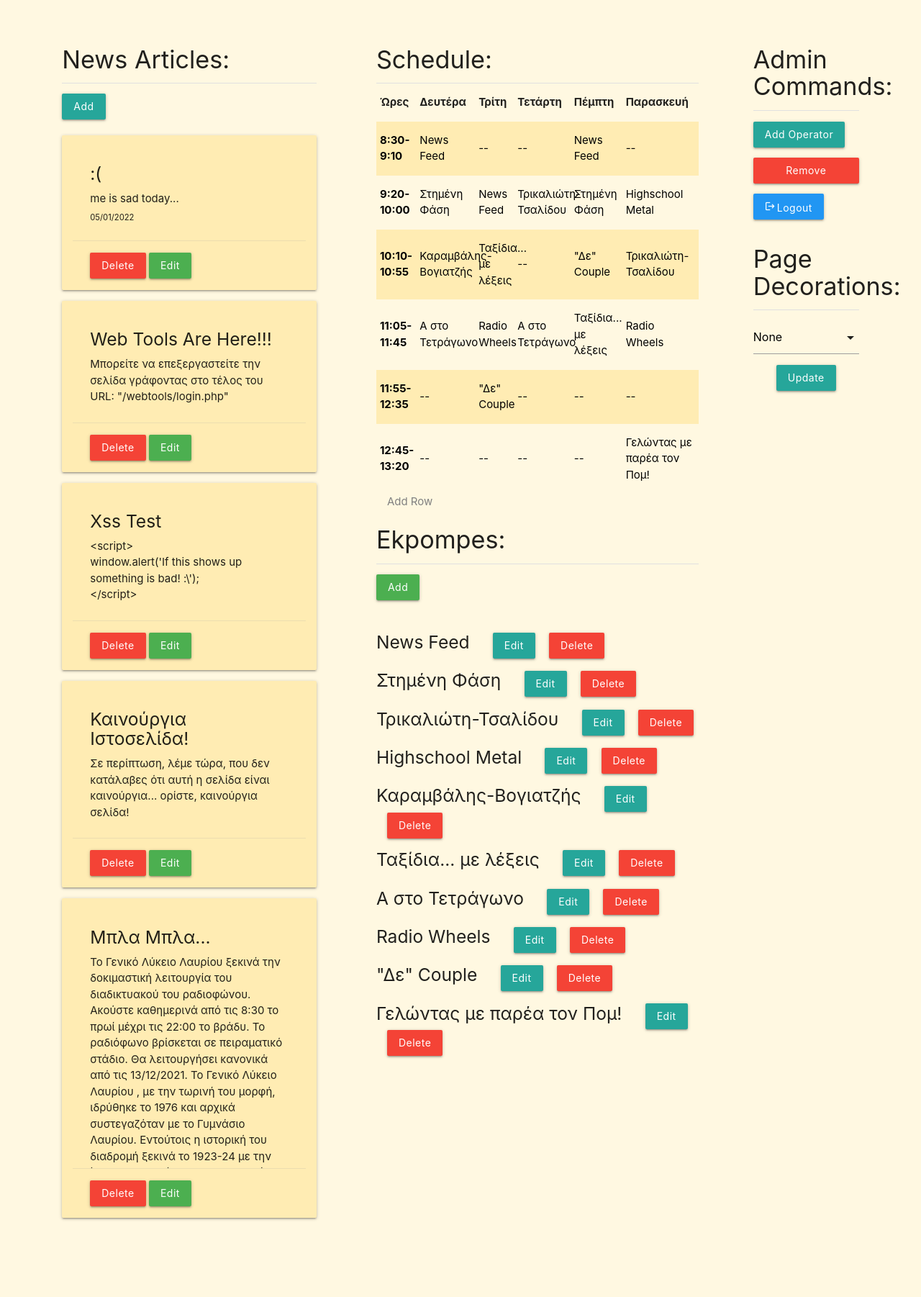
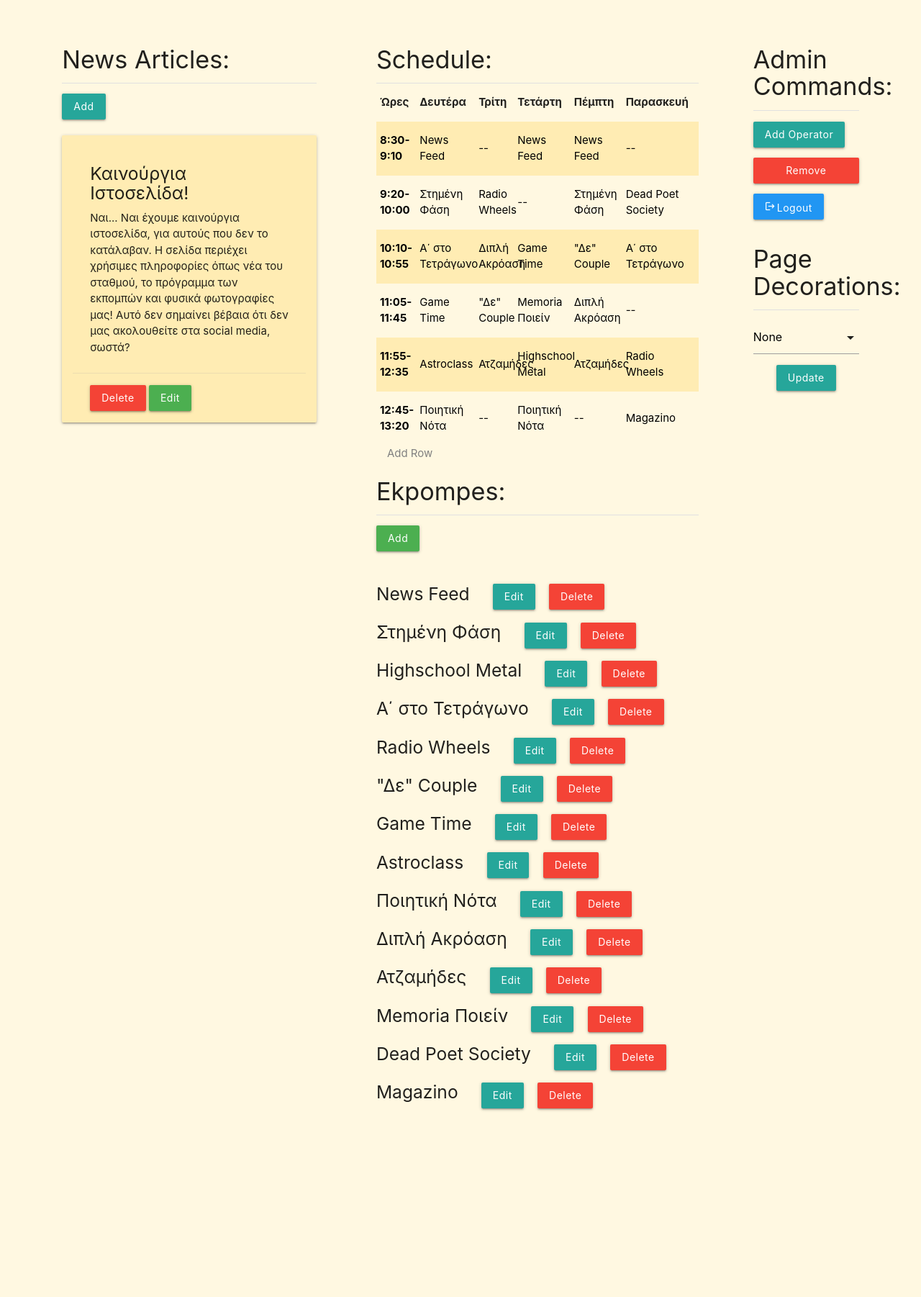
Before and after one commit to BelesisGia/LavrioHighschoolRadio, a PHP site: page /webtools/tools.php in a window 1280 px wide. Shown: the part 201-2003 px from the top of the page at 72% size. After the commit the page ends 1744 px from the top, so only its background shows below. Run offline with PHP 8.4, Linux system fonts and the light colour scheme; the visitor is signed in with stand-in values (Sample User, id 1).

Commit message:
Pre-Release Update 3
- Changed how webtools display user entered text, now it should escape characters correctly
- Deleted old_index.html
- Added Placeholder Images (with catz of course!)

```diff
--- a/api/ekpompes.json
+++ b/api/ekpompes.json
@@ -1,12 +1,16 @@
 {
-    "News Feed": "Ειδήσεις... τι άλλο περίμενες;",
+    "News Feed": "Ξεκινήστε το πρωί σας ακούγοντας επίκαιρες ενημερώσεις. Με άλλα λόγια ειδήσεις... τι άλλο περιμένατε;",
     "Στημένη Φάση": "Αθλητικά",
-    "Τρικαλιώτη-Τσαλίδου": "",
     "Highschool Metal": "Ροκ και Μέταλ μουσική με τον κ. Αντώνη Τσιγώνια",
-    "Καραμβάλης-Βογιατζής": "",
-    "Ταξίδια... με λέξεις": "Ακούστε μοναδικά λογοτεχνικά κείμενα με την κ. Νίνα Γαλιώτου",
-    "Α στο Τετράγωνο": "Α΄ στο square. Γνωστοί και ως Α΄ στο τετράδιο κατά τα φαινόμενα.",
+    "Α΄ στο Τετράγωνο": "Γνωστοί και ως Α΄ στο Τετράδιο ή Α΄ στο square κατά τα φαινόμενα.",
     "Radio Wheels": "Μηχανοκίνητος Αθλητισμός",
-    "\"Δε\" Couple": "Δε COUPLE... \"Δε\" το χάνετε!",
-    "Γελώντας με παρέα τον Πομ!": "Απίστευτο γέλιο για κάποιες ηλικίες! Διασκέδαση και γέλιο μέχρι τελικής πτώσης! Μην το χάσετε! Για Μεγάλους MONO."
+    "\"Δε\" Couple": "\"Δε\" COUPLE... \"Δε\" το χάνετε! Συντονιστείτε για τις συναρπαστικές συζητήσεις μεταξύ του Γιάννη Δελλή και του κ. Δεπάστα ενώ ταυτόχρονα απολαμβάνετε αγαπημένα μουσικά κομμάτια.",
+    "Game Time": "Η καλύτερη ενημέρωση στον χώρο του gaming.",
+    "Astroclass": "",
+    "Ποιητική Νότα": "",
+    "Διπλή Ακρόαση": "",
+    "Ατζαμήδες": "",
+    "Memoria Ποιείν": "",
+    "Dead Poet Society": "",
+    "Magazino": ""
 }
--- a/api/news.json
+++ b/api/news.json
@@ -1,23 +1,6 @@
 [
     {
-        "title": ":(",
-        "content": "me is sad today...",
-        "date": "05\/01\/2022"
-    },
-    {
-        "title": "Web Tools Are Here!!!",
-        "content": "Mπορείτε να επεξεργαστείτε την σελίδα γράφοντας στο τέλος του URL: \"\/webtools\/login.php\""
-    },
-    {
-        "title": "Xss Test",
-        "content": "<script>\r\nwindow.alert('If this shows up something is bad! :\\');\r\n<\/script>"
-    },
-    {
         "title": "Καινούργια Ιστοσελίδα!",
-        "content": "Σε περίπτωση, λέμε τώρα, που δεν κατάλαβες ότι αυτή η σελίδα είναι καινούργια... ορίστε, καινούργια σελίδα!"
-    },
-    {
-        "title": "Μπλα Μπλα...",
-        "content": "Το Γενικό Λύκειο Λαυρίου ξεκινά την δοκιμαστική λειτουργία του διαδικτυακού του ραδιοφώνου. Ακούστε καθημερινά από τις 8:30 το πρωί μέχρι τις 22:00 το βράδυ. Το ραδιόφωνο βρίσκεται σε πειραματικό στάδιο. Θα λειτουργήσει κανονικά από τις 13\/12\/2021. Το Γενικό Λύκειο Λαυρίου , με την τωρινή του μορφή, ιδρύθηκε το 1976 και αρχικά συστεγαζόταν με το Γυμνάσιο Λαυρίου. Εντούτοις η ιστορική του διαδρομή ξεκινά το 1923-24 με την ίδρυση στο Λαύριο του Πρακτικού Λυκείου Λαυρίου. Βρίσκεται στην οδό Α. Κορδέλα 4, μέσα στην πόλη του Λαυρίου και στεγάζεται σε ένα τριώροφο κτήριο που κατασκευάσθηκε το 1987, μέσα σε περιφραγμένο χώρο 12 στρεμμάτων."
+        "content": "Ναι... Ναι έχουμε καινούργια ιστοσελίδα, για αυτούς που δεν το κατάλαβαν. Η σελίδα περιέχει χρήσιμες πληροφορίες όπως νέα του σταθμού, το πρόγραμμα των εκπομπών και φυσικά φωτογραφίες μας! Αυτό δεν σημαίνει βέβαια ότι δεν μας ακολουθείτε στα social media, σωστά? "
     }
 ]
--- a/api/programma.json
+++ b/api/programma.json
@@ -11,40 +11,42 @@
         "Monday": [
             "News Feed",
             "Στημένη Φάση",
-            "Καραμβάλης-Βογιατζής",
-            "Α στο Τετράγωνο"
+            "Α΄ στο Τετράγωνο",
+            "Game Time",
+            "Astroclass",
+            "Ποιητική Νότα"
         ],
         "Tuesday": [
             "",
-            "News Feed",
-            "Ταξίδια... με λέξεις",
             "Radio Wheels",
+            "Διπλή Ακρόαση",
             "\"Δε\" Couple",
+            "Ατζαμήδες",
             ""
         ],
         "Wednesday": [
+            "News Feed",
             "",
-            "Τρικαλιώτη-Τσαλίδου",
-            "",
-            "Α στο Τετράγωνο",
-            "",
-            ""
+            "Game Time",
+            "Memoria Ποιείν",
+            "Highschool Metal",
+            "Ποιητική Νότα"
         ],
         "Thursday": [
             "News Feed",
             "Στημένη Φάση",
             "\"Δε\" Couple",
-            "Ταξίδια... με λέξεις",
-            "",
+            "Διπλή Ακρόαση",
+            "Ατζαμήδες",
             ""
         ],
         "Friday": [
             "",
-            "Highschool Metal",
-            "Τρικαλιώτη-Τσαλίδου",
+            "Dead Poet Society",
+            "Α΄ στο Τετράγωνο",
+            "",
             "Radio Wheels",
-            "",
-            "Γελώντας με παρέα τον Πομ!"
+            "Magazino"
         ]
     }
 }
--- /dev/null
+++ b/utils.php
@@ -0,0 +1,7 @@
+<?php
+
+	function toJS($value)
+	{
+		echo '\''.addslashes(htmlspecialchars($value)).'\'';
+	}
+?>
--- a/webtools/tools.php
+++ b/webtools/tools.php
@@ -4,6 +4,7 @@
 		header('Location: login.php');
 	}
 
+	include('../utils.php');
 	include('actions.php');
 
 	//Action DeleteArticle
@@ -334,20 +335,20 @@
 									$ekpompi = ((array)$mera)[$index];
 									if (empty($ekpompi)){ ?>
 										<td>
-											<a class='modal-trigger' href='#editSchedule' onclick="EditScheduleModal(<?php echo '\''.htmlspecialchars($key).'\'' ?>,<?php echo $index ?>)">--
+											<a class='modal-trigger' href='#editSchedule' onclick="EditScheduleModal(<?php toJS($key); ?>,<?php echo $index ?>)">--
 											</a>
 										</td>
 									<?php }
 									else{ ?>
 										<td>
-											<a class='modal-trigger' href='#editSchedule' onclick="EditScheduleModal(<?php echo '\''.htmlspecialchars($key).'\'' ?>,<?php echo $index ?>)"><?php echo htmlspecialchars($ekpompi) ?>
+											<a class='modal-trigger' href='#editSchedule' onclick="EditScheduleModal(<?php toJS($key); ?>,<?php echo $index ?>)"><?php echo htmlspecialchars($ekpompi) ?>
 											</a>
 										</td>
 									<?php }
 								}
 								else{ ?>
 									<td>
-										<a class='modal-trigger' href='#editSchedule' onclick="EditScheduleModal(<?php echo '\''.htmlspecialchars($key).'\'' ?>,<?php echo $index ?>)">--
+										<a class='modal-trigger' href='#editSchedule' onclick="EditScheduleModal(<?php toJS($key); ?>,<?php echo $index ?>)">--
 										</a>
 									</td>
 								<?php }
@@ -365,14 +366,14 @@
 					<ul class="center">
 						<li>
 							<h5>
-								<a class="dropmenu" onclick="SubmitEditScheduleForm(<?php echo '\'\''; ?>)">
+								<a class="dropmenu" onclick="SubmitEditScheduleForm(<?php toJS(''); ?>)">
 									--
 								</a>
 							</h5>
 						</li>
 						<?php foreach ($ekpompes as $key => $value) { ?>
 							<li>
-								<h5><a class="dropmenu" onclick="SubmitEditScheduleForm(<?php echo '\''.htmlspecialchars($key).'\''; ?>)"><?php echo htmlspecialchars($key);?></a></h5>
+								<h5><a class="dropmenu" onclick="SubmitEditScheduleForm(<?php toJS($key); ?>)"><?php echo htmlspecialchars($key);?></a></h5>
 							</li>
 						<?php } ?>
 					</ul>
@@ -439,7 +440,7 @@
 				<?php foreach ($ekpompes as $key => $value) { ?>
 					<li>
 						<h5 class="inline-block"><?php echo htmlspecialchars($key); ?></h5>
-						<a href="#editEkpompi" class="inline-block btn waves-effect modal-trigger" style="margin: 0 0 0 2em;" onclick="EditEkpompiModal(<?php echo '\''.htmlspecialchars($key).'\'' ?>,<?php echo '\''.htmlspecialchars($value).'\'' ?>)">Edit</a>
+						<a href="#editEkpompi" class="inline-block btn waves-effect modal-trigger" style="margin: 0 0 0 2em;" onclick="EditEkpompiModal(<?php toJS($key); ?>,<?php toJS($value); ?>)">Edit</a>
 						<form method="post" class="inline-block" style="margin: 0 0 0 1em;">
 							<input type="hidden" name="action" value="deleteEkpompi">
 							<input type="hidden" name="delete_index" value='<?php echo $key ?>'>
@@ -460,6 +461,7 @@
 						<div style="margin: 2em;"></div>
 						<label>Description:</label>
 						<textarea name="description" form="addEkpompiForm"></textarea>
+						<p class="red-text">Can't use single quote chatacter ( ' )</p>
 						<div style="margin: 2em;"></div>
 						<div class="center">
 							<button class="btn">Add</button>
@@ -480,6 +482,7 @@
 						<div style="margin: 2em;"></div>
 						<label>Description:</label>
 						<textarea name="description" form="editEkpompiForm" id="editEkpompiDescription"></textarea>
+						<p class="red-text">Can't use single quote chatacter ( ' )</p>
 						<div style="margin: 2em;"></div>
 						<div class="center">
 							<button class="btn">Update</button>
```
Also changed, not shown: index.php (+9 -3 lines), old_index.html (deleted, +0 -137 lines), images/meet_us/cat.jpg (added), images/meet_us/oh no.jpg (added), 4 other files.
